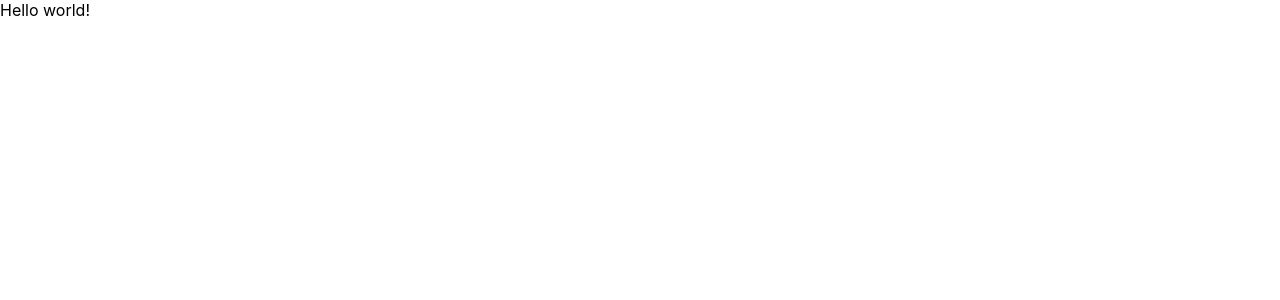
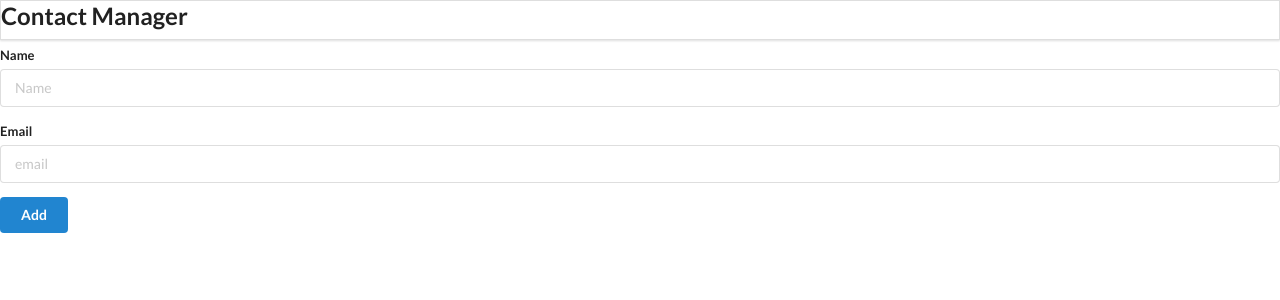
Before and after one commit to gauri-mahashabde/react_basics, a React (Create React App) app: page / in a window 1280 px wide. Shown: the top 300 px of the page. Built offline with nearby package versions, Linux system fonts and the light colour scheme.

Commit message:
components added

```diff
--- a/public/index.html
+++ b/public/index.html
@@ -14,7 +14,8 @@
       manifest.json provides metadata used when your web app is installed on a
       user's mobile device or desktop. See https://developers.google.com/web/fundamentals/web-app-manifest/
     -->
-    <link rel="manifest" href="%PUBLIC_URL%/manifest.json" />
+
+    <link rel="stylesheet" href="https://cdnjs.cloudflare.com/ajax/libs/semantic-ui/2.5.0/semantic.css"  crossorigin="anonymous" referrerpolicy="no-referrer" />
     <!--
       Notice the use of %PUBLIC_URL% in the tags above.
       It will be replaced with the URL of the `public` folder during the build.
--- a/src/App.js
+++ /dev/null
@@ -1,11 +0,0 @@
-import './App.css';
-
-function App() {
-  return (
-    <>
-    Hello world!
-    </>
- );
-}
-
-export default App;
--- /dev/null
+++ b/src/components/Addcontacts.js
@@ -0,0 +1,23 @@
+import React from "react";
+
+const Addcontacts = () => {
+    return(
+        <div className="ui main">
+            <h2>Add Contacts</h2>
+                <form className="ui form">
+                    <div className="field">
+                        <label>Name</label>
+                        <input type="text" name="name" placeholder="Name"/>
+                    </div>
+                    <div className="field">
+                        <label>Email</label>
+                        <input type="text" name="email" placeholder="email"/>
+                    </div>
+                    <button className="ui button blue">Add</button>
+                </form>
+        </div>
+    );
+}
+
+
+export default Addcontacts;
--- /dev/null
+++ b/src/components/App.js
@@ -0,0 +1,17 @@
+import React from 'react';
+import './App.css';
+import Header from './Header';
+import Addcontacts from './Addcontacts';
+
+function App() {
+  return (
+
+    <div className="ui conatiner">
+    <Header/>
+    <Addcontacts/>
+    </div>
+
+);
+    }
+
+export default App;
--- /dev/null
+++ b/src/components/Header.js
@@ -0,0 +1,14 @@
+import React from "react";
+
+const Header = () => {
+    return(
+        <div className="ui fixed menu">
+            <div className="ui conatiner center">
+                <h2>Contact Manager</h2>
+            </div>
+        </div>
+
+    );
+}
+
+export default Header;
--- a/src/index.css
+++ /dev/null
@@ -1,13 +0,0 @@
-body {
-  margin: 0;
-  font-family: -apple-system, BlinkMacSystemFont, 'Segoe UI', 'Roboto', 'Oxygen',
-    'Ubuntu', 'Cantarell', 'Fira Sans', 'Droid Sans', 'Helvetica Neue',
-    sans-serif;
-  -webkit-font-smoothing: antialiased;
-  -moz-osx-font-smoothing: grayscale;
-}
-
-code {
-  font-family: source-code-pro, Menlo, Monaco, Consolas, 'Courier New',
-    monospace;
-}
```
Also changed, not shown: src/index.js (+1 -6 lines), src/components/App.css (renamed from src/App.css), src/components/Contactcard.js (added), src/components/Contactlist.js (added).
